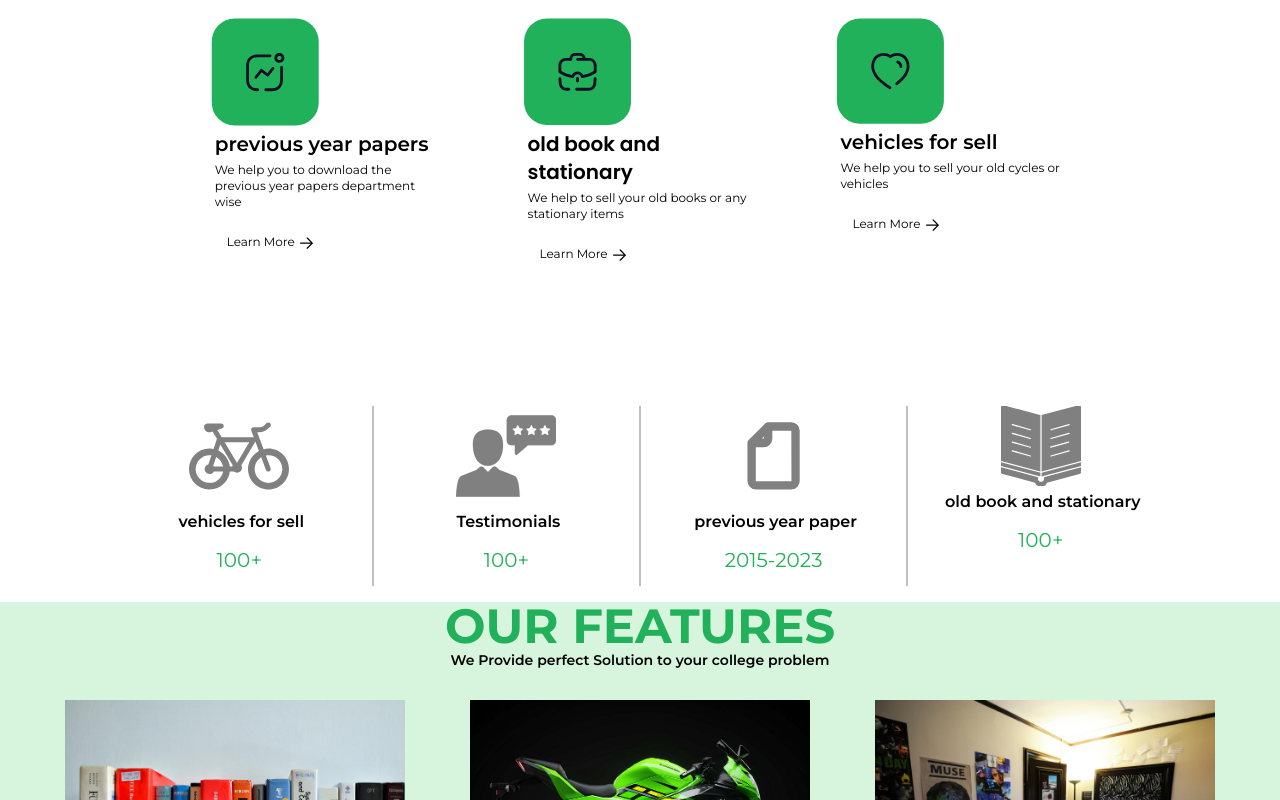
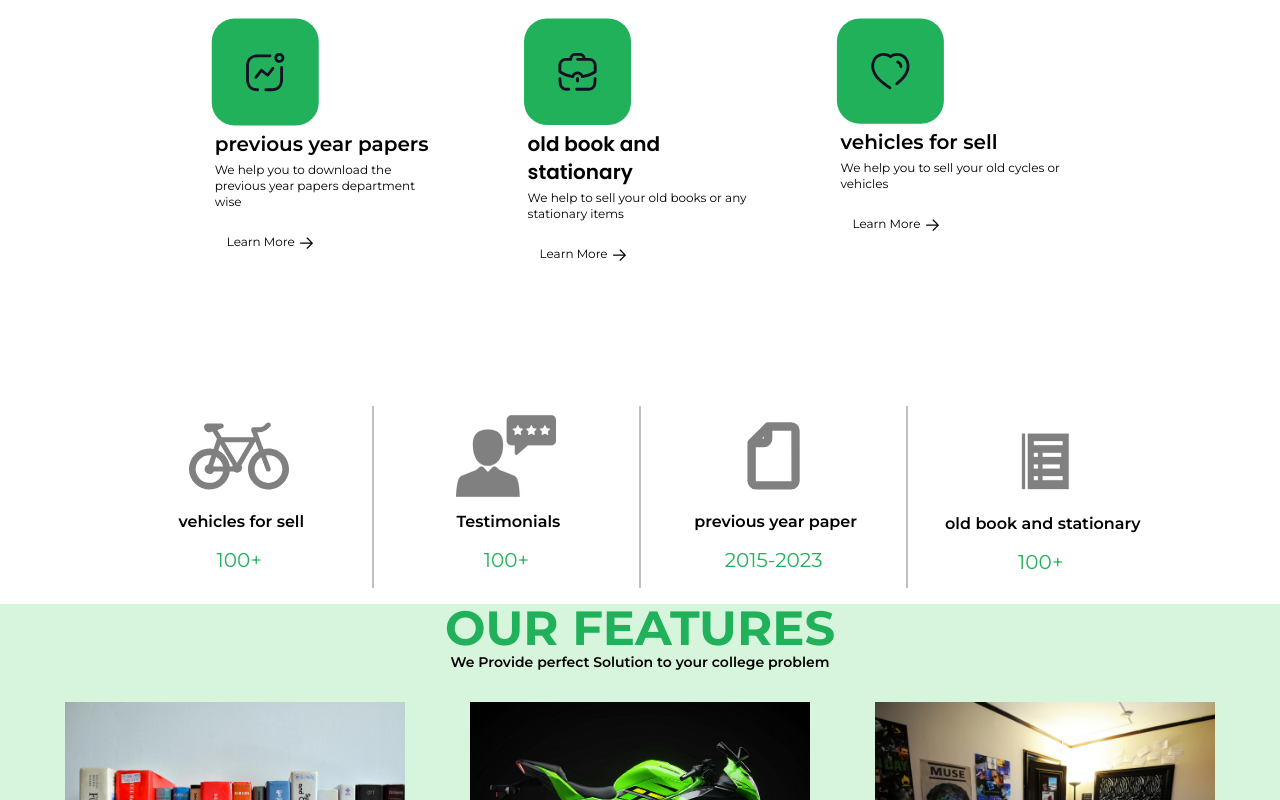
Before and after one commit to ujjwalkirti/helping-you-through, a Next.js app: page / in a window 1280 px wide. Shown: the part 869-1669 px from the top of the page. Built offline with nearby package versions, Linux system fonts and the light colour scheme.

Commit message:
Bug Fix: fix the svg and bg color bug

```diff
--- a/src/components/Landing Page/WhatWeDo.tsx
+++ b/src/components/Landing Page/WhatWeDo.tsx
@@ -8,7 +8,8 @@ import Link from 'next/link';
 function WhatWeDo(): JSX.Element {
   return  (
   <>
-  <div className=" bg-white dark:bg-black w-5/6 mx-auto ">
+  <div className=" bg-white dark:bg-black">
+  <div className=" w-5/6 mx-auto">
       <div className="text-center sm:text-left pt-4 mt-6">
 
         <div className={"text-dgreen dark:text-dgreen text-2xl font-medium mt-1 ml-3 mr-3 mb-1 " +
@@ -181,15 +182,12 @@ function WhatWeDo(): JSX.Element {
         <div className=" md:w-0.5 md:h-auto w-auto h-0.5 bg-grey dark:bg-grey"></div>
         <div className="py-0 px-0 flex-1 text-center">
           <div>
-            <svg className="max-w-full  h-auto  mx-auto" version="1.0" id="Layer_1" width="80px" height="80px" viewBox="0 0 64 64" enableBackground="new 0 0 64 64" fill="#808080" stroke="#808080">
-              <g id="SVGRepo_bgCarrier" strokeWidth="0"></g><g id="SVGRepo_tracerCarrier" strokeLinecap="round" strokeLinejoin="round">
-              </g><g id="SVGRepo_iconCarrier"> <g>
-                <path fill="#808080" d="M31,7.663L2.516,0.067c-0.17-0.045-0.343-0.066-0.515-0.066c-0.437,0-0.866,0.142-1.22,0.413 C0.289,0.793,0,1.379,0,2v41.495l31,8.206V7.663z M24.43,40.274C24.304,40.714,23.903,41,23.469,41 c-0.092,0-0.184-0.013-0.275-0.038L8.727,36.829c-0.531-0.152-0.839-0.705-0.688-1.236c0.152-0.532,0.709-0.833,1.236-0.688 l14.467,4.133C24.273,39.19,24.581,39.743,24.43,40.274z M24.43,33.274C24.304,33.714,23.903,34,23.469,34 c-0.092,0-0.184-0.013-0.275-0.038L8.727,29.828c-0.531-0.152-0.839-0.706-0.688-1.236c0.152-0.532,0.709-0.833,1.236-0.688 l14.467,4.134C24.273,32.19,24.581,32.744,24.43,33.274z M24.43,26.274C24.304,26.714,23.903,27,23.469,27 c-0.092,0-0.184-0.013-0.275-0.038L8.727,22.828c-0.531-0.152-0.839-0.706-0.688-1.236c0.152-0.532,0.709-0.834,1.236-0.688 l14.467,4.134C24.273,25.19,24.581,25.744,24.43,26.274z M24.43,19.274C24.304,19.714,23.903,20,23.469,20 c-0.092,0-0.184-0.013-0.275-0.038L8.727,15.828c-0.531-0.152-0.839-0.706-0.688-1.236c0.152-0.532,0.709-0.833,1.236-0.688 l14.467,4.134C24.273,18.19,24.581,18.744,24.43,19.274z"></path>
-                <path fill="#808080" d="M63.219,0.414c-0.354-0.271-0.784-0.413-1.221-0.413c-0.172,0-0.345,0.022-0.514,0.066L33,7.663v44.038 l31-8.206V2C64,1.379,63.711,0.793,63.219,0.414z M39.424,32l14.467-4.134c0.528-0.145,1.084,0.155,1.236,0.688 c0.151,0.53-0.156,1.084-0.688,1.236l-14.467,4.134c-0.092,0.025-0.184,0.038-0.275,0.038c-0.435,0-0.835-0.286-0.961-0.726 C38.585,32.706,38.893,32.152,39.424,32z M54.742,36.829l-14.467,4.133C40.184,40.987,40.092,41,40,41 c-0.435,0-0.835-0.286-0.961-0.726c-0.151-0.531,0.156-1.084,0.688-1.236l14.467-4.133c0.528-0.145,1.084,0.155,1.236,0.688 C55.581,36.124,55.273,36.677,54.742,36.829z M54.742,22.828l-14.467,4.134C40.184,26.987,40.092,27,40,27 c-0.435,0-0.835-0.286-0.961-0.726c-0.151-0.53,0.156-1.084,0.688-1.236l14.467-4.134c0.528-0.146,1.084,0.155,1.236,0.688 C55.581,22.122,55.273,22.676,54.742,22.828z M54.742,15.828l-14.467,4.134C40.184,19.987,40.092,20,40,20 c-0.435,0-0.835-0.286-0.961-0.726c-0.151-0.53,0.156-1.084,0.688-1.236l14.467-4.134c0.528-0.145,1.084,0.155,1.236,0.688 C55.581,15.122,55.273,15.676,54.742,15.828z"></path>
-                <polygon fill="#808080" points="31,53.77 0,45.564 0,47.495 31,55.701 "></polygon>
-                <polygon fill="#808080" points="33,55.701 64,47.495 64,45.564 33,53.77 "></polygon>
-                <path fill="#808080" d="M35,58.034c0,1.657-1.343,3-3,3s-3-1.343-3-3c0-0.266,0.046-0.52,0.11-0.765L0,49.564v2.435 c0,0.906,0.609,1.699,1.484,1.933l25.873,6.899C28.089,62.685,29.887,64,32,64s3.911-1.315,4.643-3.169l25.873-6.899 C63.391,53.698,64,52.905,64,51.999v-2.435L34.89,57.27C34.954,57.515,35,57.769,35,58.034z"></path>
-              </g> </g></svg>
+          <svg className="max-w-full  h-auto  mx-auto" width="102px" height="102px" viewBox="0 0 70 70"  baseProfile="full" enable-background="new 0 0 76.00 76.00"  fill="#808080" stroke="#808080">
+            <g id="SVGRepo_bgCarrier" stroke-width="0"></g>
+            <g id="SVGRepo_tracerCarrier" strokeLinecap="round" strokeLinejoin="round"></g>
+            <g id="SVGRepo_iconCarrier">
+               <path fill="#808080" fillOpacity="1" strokeWidth="0.2" strokeLinejoin="round" d="M 22,19L 24,19L 24,57L 22,57L 22,19 Z M 26,57L 26,19.0001L 53.9999,19.0001L 53.9999,57L 26,57 Z M 30,24L 30,27L 50,27L 50,24L 30,24 Z M 30,32L 30,35L 33,35L 33,32L 30,32 Z M 36,32L 36,35L 49,35L 49,32L 36,32 Z M 30,40L 30,43L 33,43L 33,40L 30,40 Z M 36,40L 36,43L 48,43L 48,40L 36,40 Z M 30,48L 30,51L 33,51L 33,48L 30,48 Z M 36,48L 36,51L 50,51L 50,48L 36,48 Z "></path>
+               </g></svg>
           </div>
           <div className={" text-black dark:text-white text-base font-semibold mt-1 mb-3 ml-1 mr-1"+ poppins.className}>
             old book and stationary
@@ -200,6 +198,7 @@ function WhatWeDo(): JSX.Element {
         </div>
       </div>
   </div>
+  </div>
   </>
  );
 }
```
